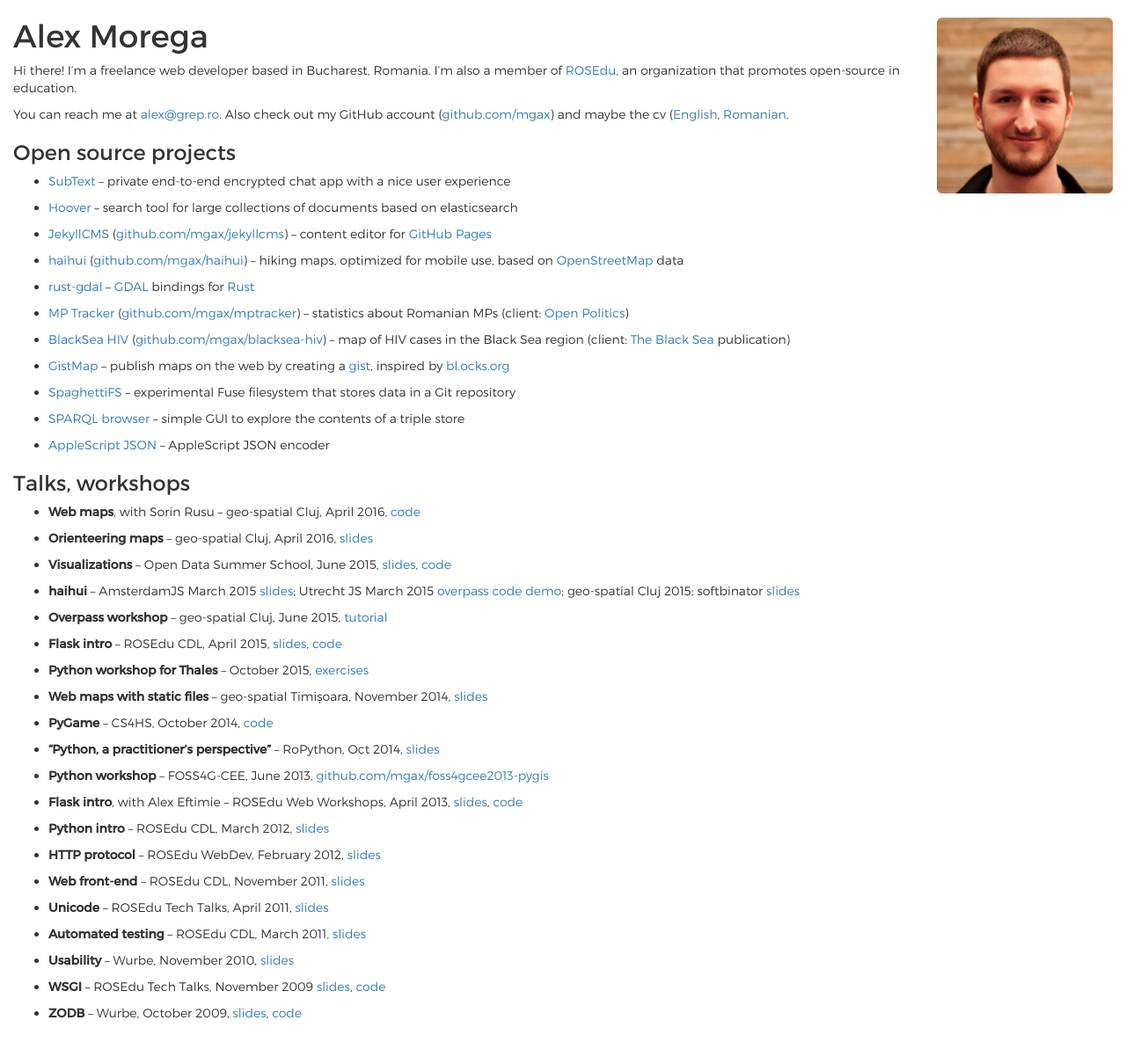
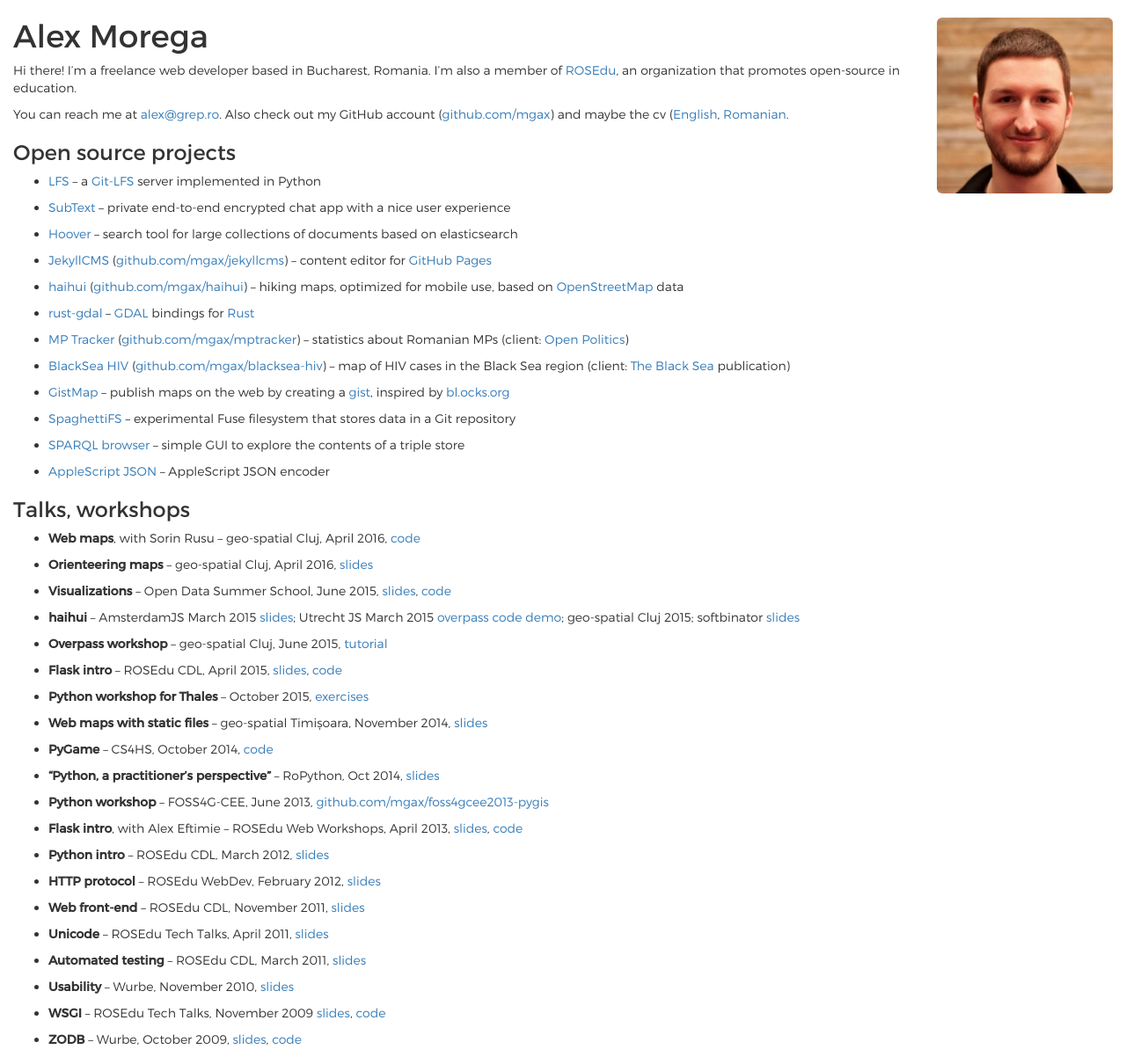
Before and after one commit to mgax/grep.ro, a Jekyll site: the page built from index.md, in a window 1280 px wide. Shown: the whole page at 88% size. Built offline with Jekyll 4.4.1, drawn with Linux system fonts in a browser that asks for light colours; nearby versions of some CDN libraries; before the commit the page ends 1172 px from its top, so only the background shows below that.

Commit message:
add lfs to list of projects

```diff
--- a/index.md
+++ b/index.md
@@ -15,6 +15,9 @@
 
 
 ### Open source projects
+
+* [LFS](https://github.com/mgax/lfs) – a
+  [Git-LFS](https://github.com/github/git-lfs) server implemented in Python
 
 * [SubText](https://github.com/mgax/subtext.git) – private end-to-end encrypted
   chat app with a nice user experience
```
